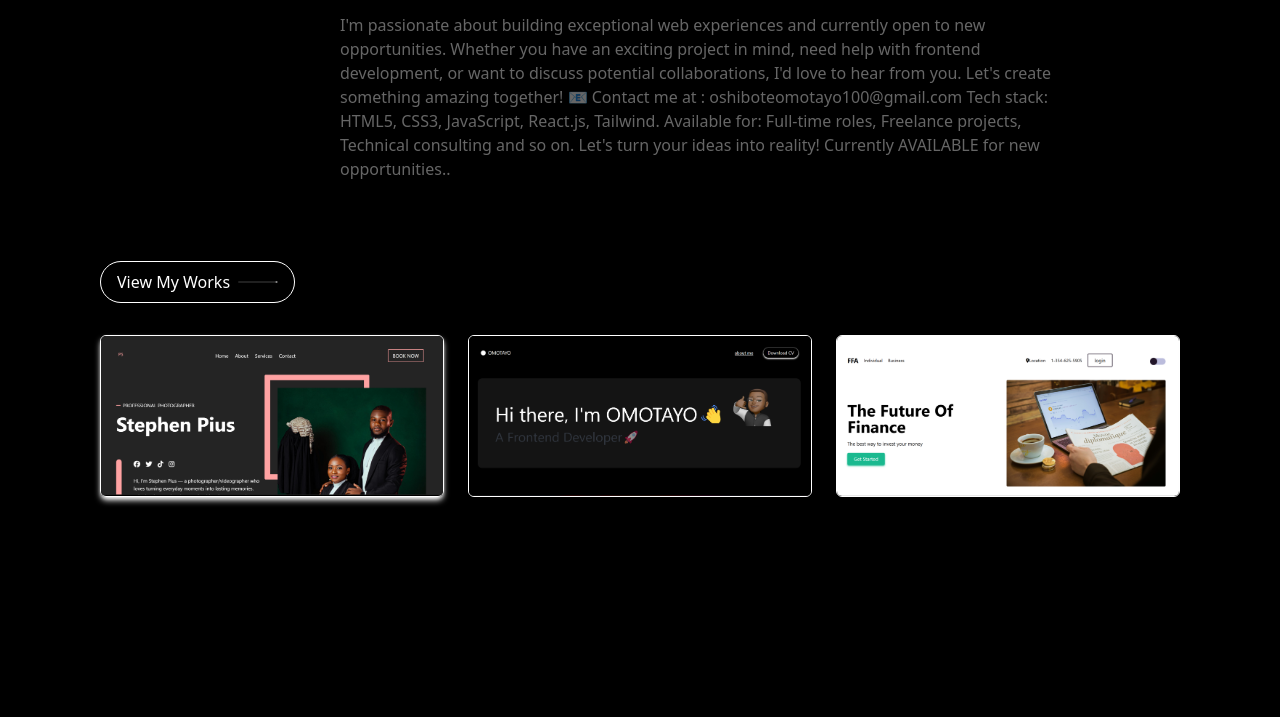
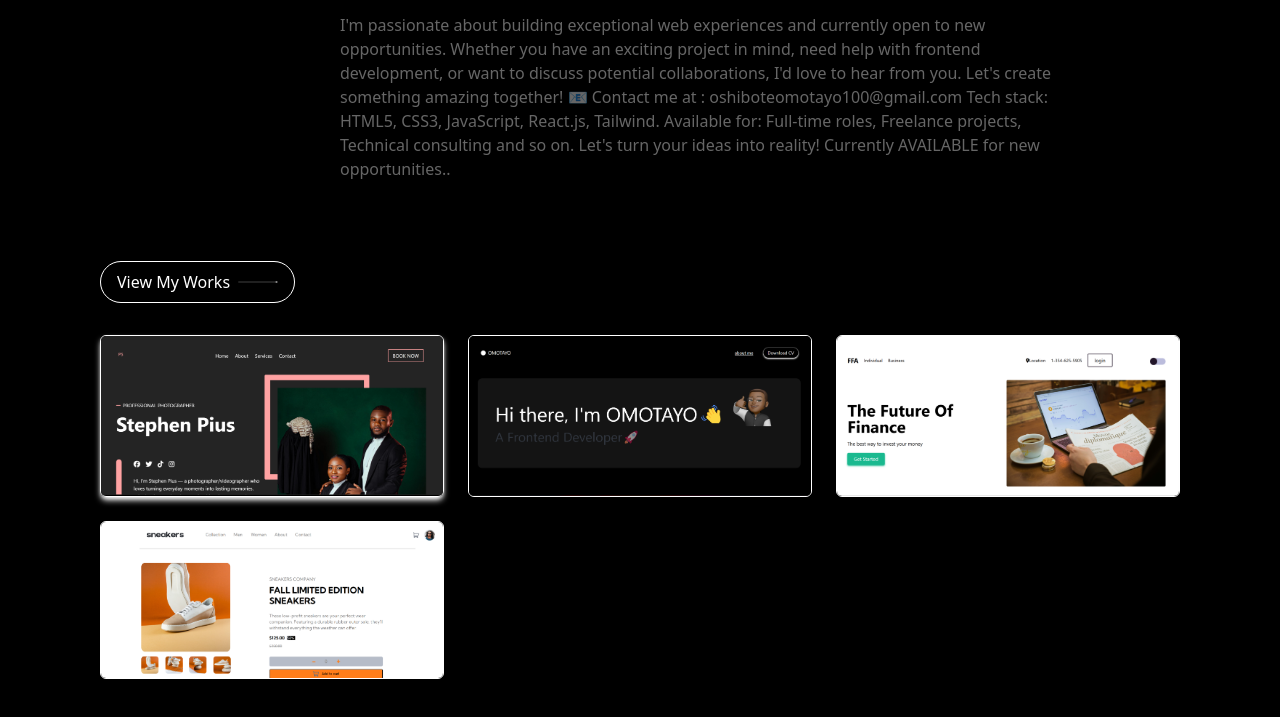
Before and after one commit to OMOTAYO100/OMOTAYO, a website: page about.html in a window 1280 px wide. Shown: the part 903-1620 px from the top of the page. Before the commit the page ends 1440 px from the top, so only its background shows below. Drawn offline with Linux system fonts and the light colour scheme.

Commit message:
first commit

```diff
--- a/about.html
+++ b/about.html
@@ -163,6 +163,21 @@
               />
             </div>
 
+            <div
+              class="project-card border cursor-pointer rounded-md overflow-hidden shadow-md hover:scale-110 transition-transform duration-300"
+              data-title="Portfolio"
+              data-image="assets/Sneakers-wesite-screenshot.png"
+              data-description="A small yet fully functional e-commerce website designed to showcase and sell products with a smooth user experience. Features include a responsive layout, product listings, shopping cart functionality, and a clean modern UI."
+              data-live="https://ssneakkers.netlify.app/"
+              data-code="https://github.com/OMOTAYO100/sneakers"
+            >
+              <img
+                src="assets/Sneakers-wesite-screenshot.png"
+                alt="e-commerce Project"
+                class="w-full h-auto"
+              />
+            </div>
+
             <!-- Duplicate this block for more projects -->
           </div>
         </div>
```
Also changed, not shown: assets/Sneakers-wesite-screenshot.png (added), src/output.css.
